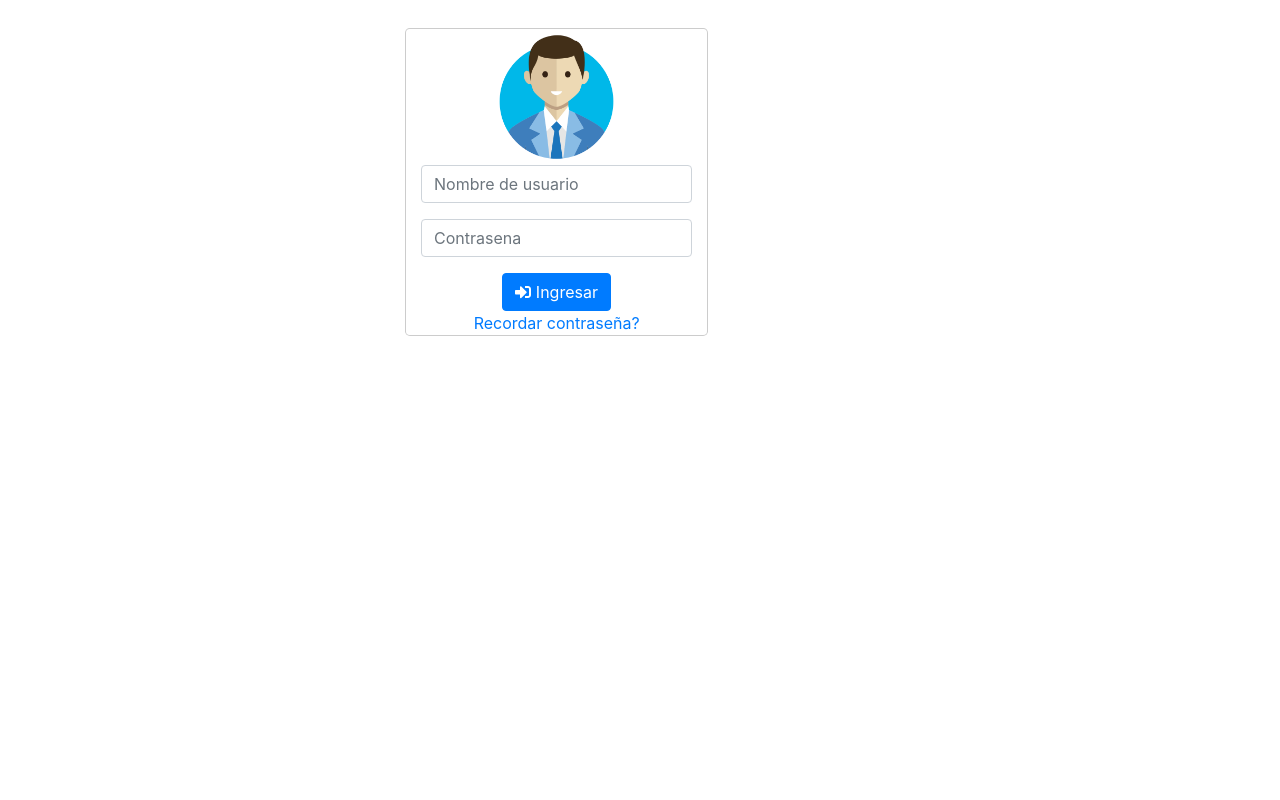
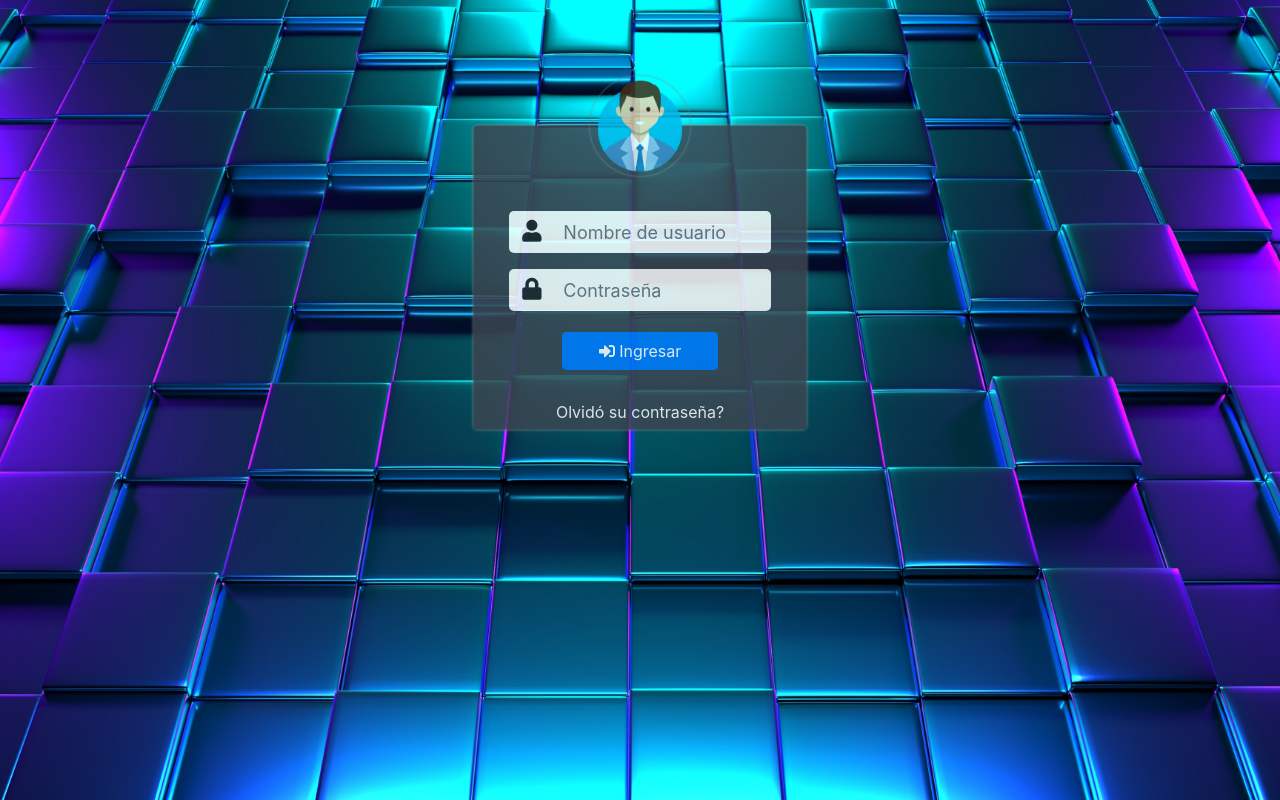
Before and after one commit to UpDavo/TechEC-PHP-Technology-Shop, a PHP site: page /html/aqui-va-el-login.html in a window 1280 px wide. Run offline with PHP 8.4, Linux system fonts and the light colour scheme; some libraries are stand-ins or nearby versions.

Commit message:
Login listo xd

```diff
--- a/html/aqui-va-el-login.html
+++ b/html/aqui-va-el-login.html
@@ -7,15 +7,21 @@
     <script src="https://ajax.googleapis.com/ajax/libs/jquery/3.3.1/jquery.min.js"></script>
 
     <!-- FRAMEWORK BOOTSTRAP para el estilo de la pagina-->
-    <link rel="stylesheet" href="https://maxcdn.bootstrapcdn.com/bootstrap/4.0.0/css/bootstrap.min.css">
+    <link
+      rel="stylesheet"
+      href="https://maxcdn.bootstrapcdn.com/bootstrap/4.0.0/css/bootstrap.min.css"
+    />
     <script src="https://maxcdn.bootstrapcdn.com/bootstrap/4.0.0/js/bootstrap.min.js"></script>
 
     <!-- Los iconos tipo Solid de Fontawesome-->
-    <link rel="stylesheet" href="https://use.fontawesome.com/releases/v5.0.8/css/solid.css">
+    <link
+      rel="stylesheet"
+      href="https://use.fontawesome.com/releases/v5.0.8/css/solid.css"
+    />
     <script src="https://use.fontawesome.com/releases/v5.0.7/js/all.js"></script>
 
     <!-- Nuestro css-->
-    <link rel="stylesheet" type="text/css" href="static/css/index.css">
+    <link rel="stylesheet" type="text/css" href="index.css" />
 
   </head>
   <body>
@@ -23,19 +29,29 @@
       <div class="col-sm-8 main-section">
         <div class="modal-content">
           <div class="col-12 user-img">
-                    <img src="imagen/user.png" width=" 50%;"/>
+            <img src="imagen/user.png" />
           </div>
           <form class="col-12">
             <div class="form-group" id="user-group">
-                        <input type="text" class="form-control" placeholder="Nombre de usuario"/>
+              <input
+                type="text"
+                class="form-control"
+                placeholder="Nombre de usuario"
+              />
             </div>
             <div class="form-group" id="contrasena-group">
-                        <input type="password" class="form-control" placeholder="Contrasena"/>
+              <input
+                type="password"
+                class="form-control"
+                placeholder="Contraseña"
+              />
             </div>
-                    <button type="submit" class="btn btn-primary"><i class="fas fa-sign-in-alt"></i>  Ingresar </button>
+            <button type="submit" class="btn btn-primary">
+              <i class="fas fa-sign-in-alt"></i> Ingresar
+            </button>
           </form>
           <div class="col-12 forgot">
-                    <a href="#">Recordar contraseña?</a>
+            <a href="#">Olvidó su contraseña?</a>
           </div>
         </div>
       </div>
--- a/html/index.css
+++ b/html/index.css
@@ -1,5 +1,5 @@
 body{
-    background: url(../img/background.jpg) no-repeat center center fixed;
+    background: url(./imagen/background.jpg) no-repeat center center fixed;
     background-size: cover;
 }
 
```
Lines whose indentation alone changed are shown as unchanged.
